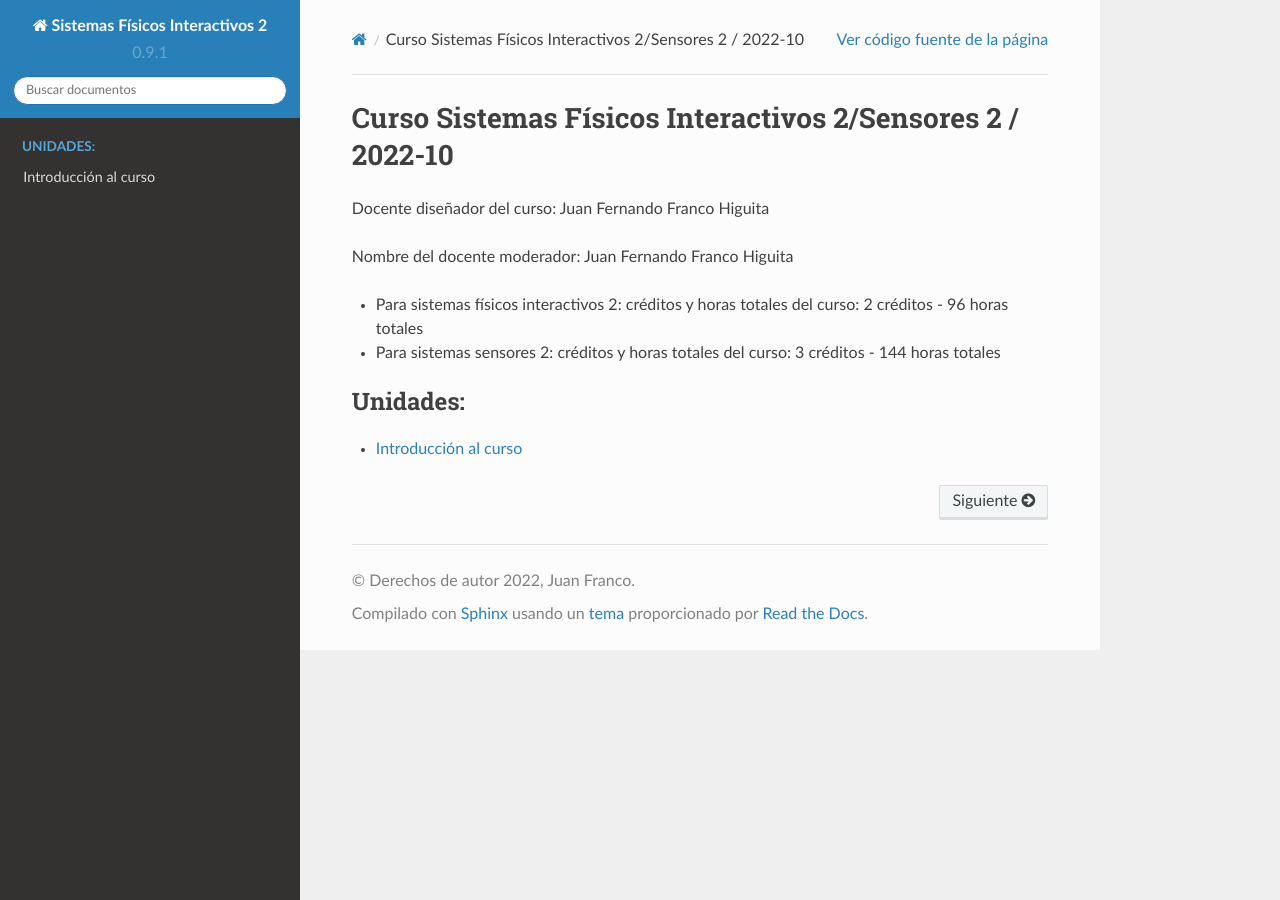
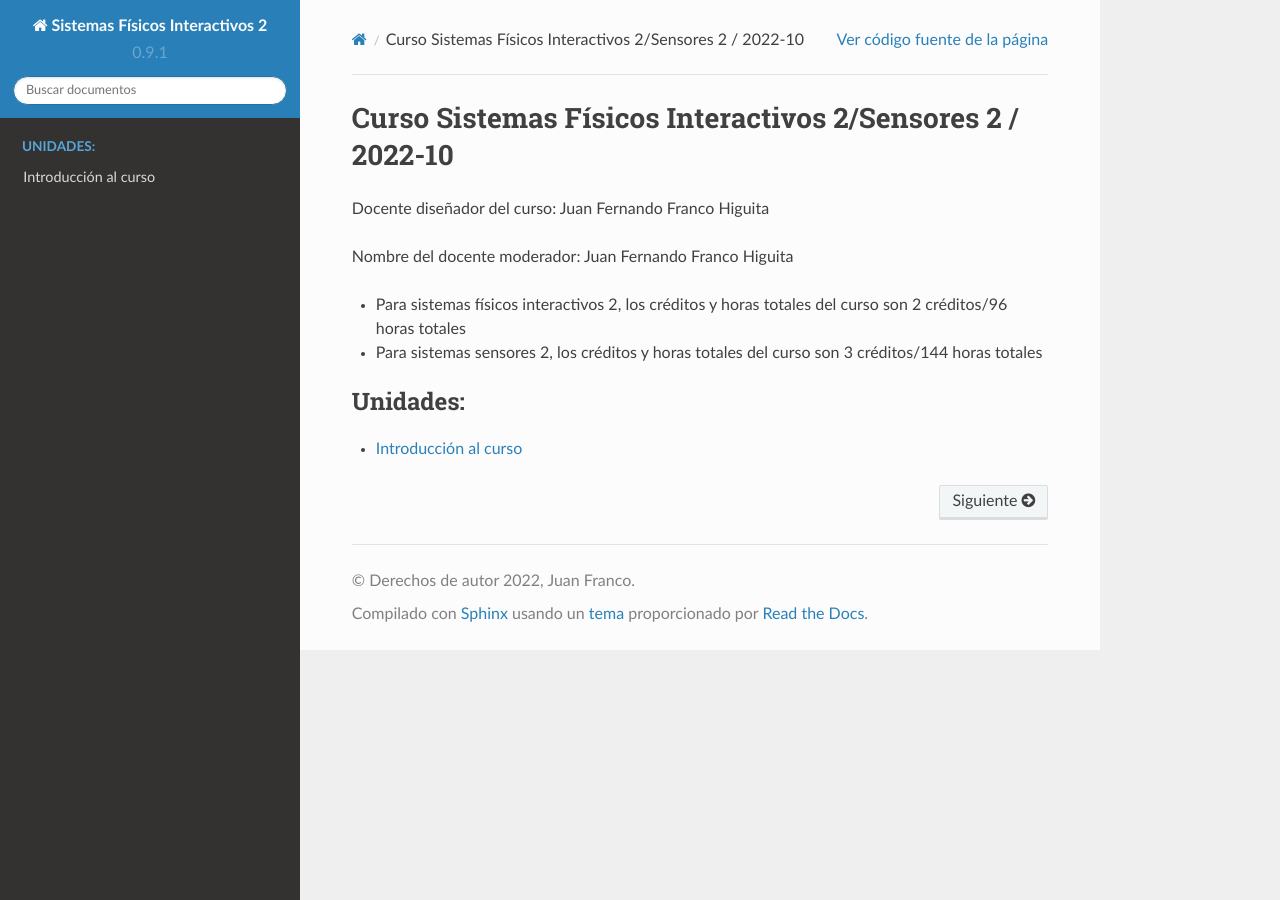
Before and after one commit to juanferfranco/SistemasFisicosInteractivos2, a Sphinx documentation site: the page built from docs/index.rst, in a window 1280 px wide. Built offline with Sphinx 7.4.7 and the Read the Docs theme 2.0.0, drawn with Linux system fonts in a browser that asks for light colours.

Commit message:
update init page

```diff
--- a/docs/index.rst
+++ b/docs/index.rst
@@ -5,9 +5,9 @@ Docente diseñador del curso: Juan Fernando Franco Higuita
 
 Nombre del docente moderador: Juan Fernando Franco Higuita
 
-* Para sistemas físicos interactivos 2: créditos y horas totales del curso: 2 créditos - 96 horas totales
+* Para sistemas físicos interactivos 2, los créditos y horas totales del curso son 2 créditos/96 horas totales
 
-* Para sistemas sensores 2: créditos y horas totales del curso: 3 créditos - 144 horas totales
+* Para sistemas sensores 2, los créditos y horas totales del curso son 3 créditos/144 horas totales
 
 
 .. toctree::
```
